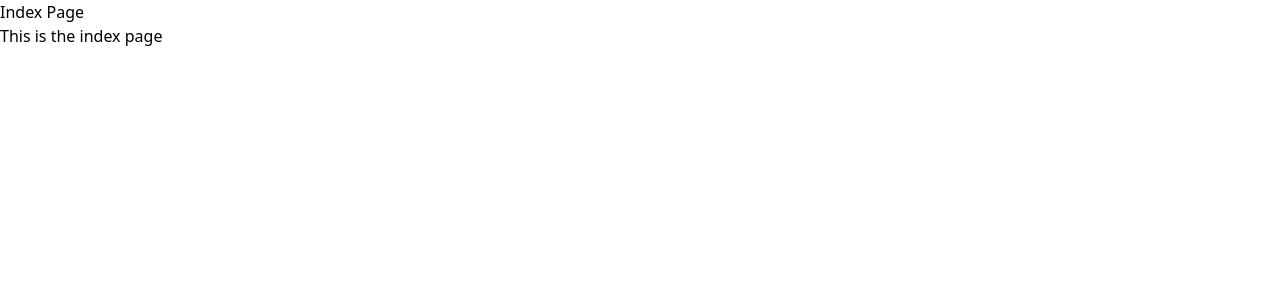
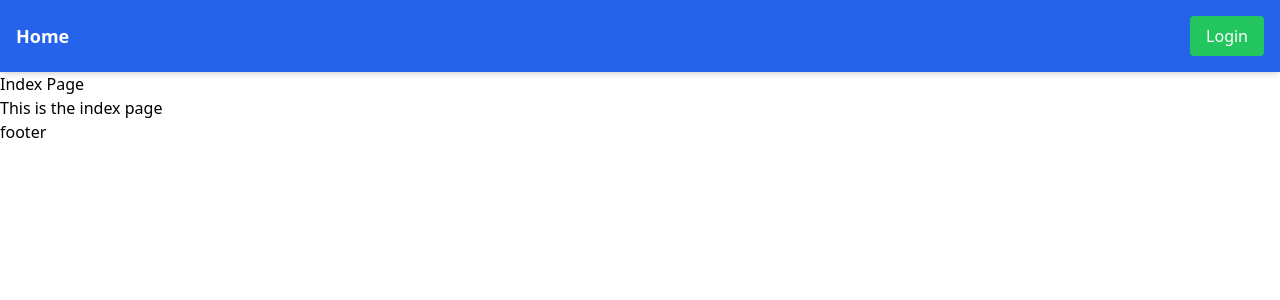
Before and after one commit to Greyfrut1/Network-next, a Next.js app: page / in a window 1280 px wide. Shown: the top 300 px of the page. Built offline with nearby package versions, Linux system fonts and the light colour scheme; no server answers.

Commit message:
Fix login feature

```diff
--- a/package.json
+++ b/package.json
@@ -11,6 +11,7 @@
   "dependencies": {
     "@types/jsonwebtoken": "^9.0.7",
     "axios": "^1.7.7",
+    "jose": "^5.9.6",
     "jsonwebtoken": "^9.0.2",
     "next": "15.0.1",
     "react": "19.0.0-rc-69d4b800-20241021",
--- /dev/null
+++ b/src/components/header.tsx
@@ -0,0 +1,67 @@
+import React, { useState, useEffect } from "react";
+import Link from 'next/link';
+import { useRouter } from 'next/router';
+
+export default function Header() {
+   const router = useRouter();
+   const [isAuthenticated, setIsAuthenticated] = useState(false);
+
+   // Перевіряємо стан автентифікації при завантаженні компонента
+   useEffect(() => {
+     checkAuthStatus();
+   }, []);
+
+   // Функція для перевірки статусу автентифікації
+   const checkAuthStatus = async () => {
+     try {
+       const response = await fetch('/api/auth/status');
+       const data = await response.json();
+       setIsAuthenticated(data.isAuthenticated);
+     } catch (error) {
+       console.error('Error checking auth status:', error);
+       setIsAuthenticated(false);
+     }
+   };
+
+   const handleLogout = async () => {
+     try {
+       await fetch('/api/logout', { method: 'POST' });
+       setIsAuthenticated(false);
+       router.push('/login');
+     } catch (error) {
+       console.error('Error during logout:', error);
+     }
+   };
+
+   return (
+     <header className="bg-blue-600 text-white p-4 shadow-md">
+       <nav className="container mx-auto flex justify-between items-center">
+         <div className="flex space-x-4">
+           <Link href="/" className="text-lg font-semibold hover:text-gray-200">
+             Home
+           </Link>
+           {isAuthenticated && (
+             <Link href="/profile" className="text-lg font-semibold hover:text-gray-200">
+               Profile
+             </Link>
+           )}
+         </div>
+         {isAuthenticated ? (
+           <button
+             onClick={handleLogout}
+             className="bg-red-500 hover:bg-red-600 text-white py-2 px-4 rounded"
+           >
+             Logout
+           </button>
+         ) : (
+           <Link
+             href="/login"
+             className="bg-green-500 hover:bg-green-600 text-white py-2 px-4 rounded"
+           >
+             Login
+           </Link>
+         )}
+       </nav>
+     </header>
+   );
+}
--- a/src/components/layout.jsx
+++ /dev/null
@@ -1,11 +0,0 @@
-import React from "react";
-
-export default function Layout({ children }){
-    return(
-        <div>
-            <header>header</header>
-            {children}
-            <footer>footer</footer>
-        </div>
-    )
-}
--- /dev/null
+++ b/src/components/layout.tsx
@@ -0,0 +1,16 @@
+import React, { ReactNode } from "react";
+import Header from "./header";
+
+interface LayoutProps {
+    children: ReactNode;
+}
+
+export default function Layout({ children }: LayoutProps) {
+    return (
+        <div>
+            <Header />
+            {children}
+            <footer>footer</footer>
+        </div>
+    );
+}
--- /dev/null
+++ b/src/pages/api/auth/status.ts
@@ -0,0 +1,21 @@
+import type { NextApiRequest, NextApiResponse } from 'next';
+import { jwtVerify } from 'jose';
+
+export default async function handler(req: NextApiRequest, res: NextApiResponse) {
+    let isAuthenticated = false;
+    const token = req.cookies.token;
+
+    if (token) {
+        try {
+            await jwtVerify(
+                token,
+                new TextEncoder().encode(process.env.NEXT_PUBLIC_JWT_SECRET!)
+            );
+            isAuthenticated = true;
+        } catch  {
+            isAuthenticated = false;
+        }
+    }
+
+    res.status(200).json({ isAuthenticated });
+}
--- a/src/pages/api/login.ts
+++ b/src/pages/api/login.ts
@@ -1,6 +1,7 @@
 // pages/api/login.ts
 import type { NextApiRequest, NextApiResponse } from 'next';
 import axios from 'axios';
+import { console } from 'inspector';
 
 const API_URL = process.env.NEXT_PUBLIC_BACK_API_URL as string;
 
@@ -13,8 +14,8 @@ export default async function login(req: NextApiRequest, res: NextApiResponse) {
   const { email, password } = req.body;
 
   try {
-    const response = await axios.post(`${API_URL}/login`, { email, password }); // ваш Node сервер
-    const { token } = response.data;
+    const response = await axios.post(`${API_URL}/login`, { email, password });
+    const { token } = response.data.data;
 
     // Зберігаємо токен у HTTP-only cookie для безпечного доступу
     res.setHeader('Set-Cookie', `token=${token}; HttpOnly; Path=/; Secure; SameSite=Strict`);
--- a/src/pages/index.tsx
+++ b/src/pages/index.tsx
@@ -1,12 +1,13 @@
 // pages/index.tsx
 import React from 'react';
+import Layout from '@/components/layout';
 
 const IndexPage: React.FC = () => {
   return (
-    <div>
+    <Layout>
       <h1>Index Page</h1>
       <p>This is the index page</p>
-    </div>
+    </Layout>
   );
 };
 
--- a/src/pages/register.tsx
+++ b/src/pages/register.tsx
@@ -2,6 +2,7 @@
 import React, { useState } from "react";
 import { registerUser } from "@/untils/auth";
 import Link from "next/link";
+import { useRouter } from 'next/router';
 
 
 const API_URL = process.env.NEXT_PUBLIC_BACK_API_URL as string;
@@ -12,6 +13,7 @@ export default function Register() {
   const [password, setPassword] = useState<string>("");
   const [confirmPassword, setConfirmPassword] = useState<string>("");
   const [error, setError] = useState<string | null>(null);
+  const router = useRouter();
 
   const handleSubmit = async (e: React.FormEvent) => {
     e.preventDefault();
@@ -23,7 +25,7 @@ export default function Register() {
 
     try {
       await registerUser(name, email, password, API_URL);
-      alert("Registered successfully");
+      router.push('/');
     } catch (error) {
       console.error(error);
       setError("Registration failed. Please try again.");
```
Also changed, not shown: src/middleware.ts (+16 -15 lines), 1 other file (tests, documents, lock files or other folders).
